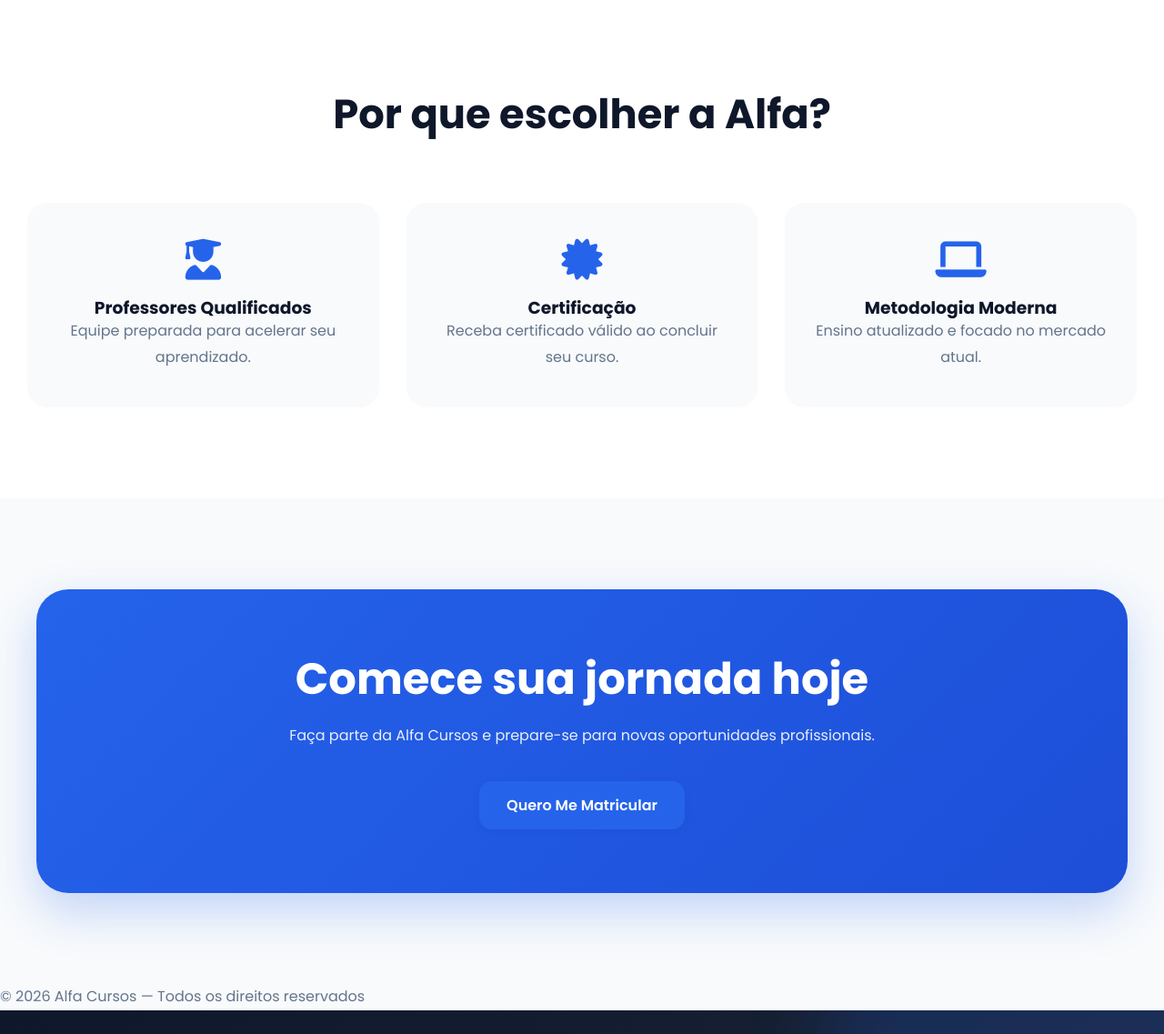
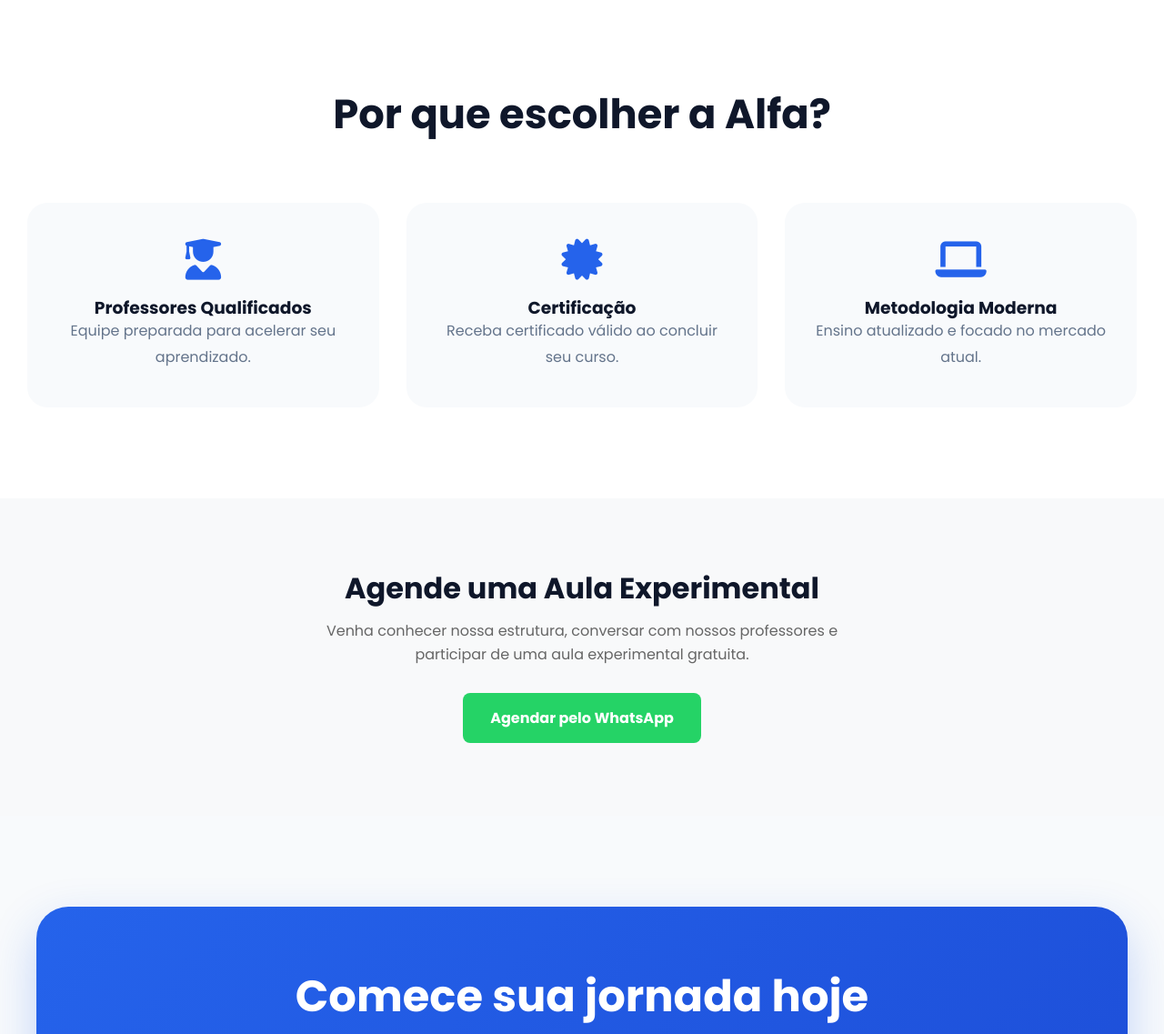
Before and after one commit to joaoguilherme09/alfa-site, a Flask app: page / in a window 1280 px wide. Shown: the part 1904-3041 px from the top of the page at 91% size. Run offline with Flask 3, Linux system fonts and the light colour scheme.

Commit message:
botao de agendar visita

```diff
--- a/app/static/css/home.css
+++ b/app/static/css/home.css
@@ -1739,3 +1739,37 @@
 
     background-repeat: no-repeat;
 }
+
+
+.agende-visita {
+    padding: 80px 20px;
+    text-align: center;
+    background: #f8f9fa;
+}
+
+.agende-visita h2 {
+    font-size: 2rem;
+    margin-bottom: 15px;
+}
+
+.agende-visita p {
+    max-width: 600px;
+    margin: 0 auto 30px;
+    color: #666;
+    line-height: 1.6;
+}
+
+.btn-agendar {
+    display: inline-block;
+    padding: 15px 30px;
+    background: #25D366;
+    color: white;
+    text-decoration: none;
+    border-radius: 8px;
+    font-weight: bold;
+    transition: 0.3s;
+}
+
+.btn-agendar:hover {
+    transform: translateY(-2px);
+}
--- a/app/templates/index.html
+++ b/app/templates/index.html
@@ -465,10 +465,31 @@
 
                 </div>
 
+
+
             </div>
 
         </div>
 
+    </section>
+
+    <!-- Agende sua Visita -->
+    <section class="agende-visita">
+        <div class="container">
+            <h2>Agende uma Aula Experimental</h2>
+            <p>
+                Venha conhecer nossa estrutura, conversar com nossos professores
+                e participar de uma aula experimental gratuita.
+            </p>
+
+            <a
+                href="https://wa.me/5512997781432?text=Olá!%20Gostaria%20de%20agendar%20uma%20visita%20e%20uma%20aula%20experimental."
+                target="_blank"
+                class="btn-agendar"
+            >
+                Agendar pelo WhatsApp
+            </a>
+        </div>
     </section>
 
 
```
